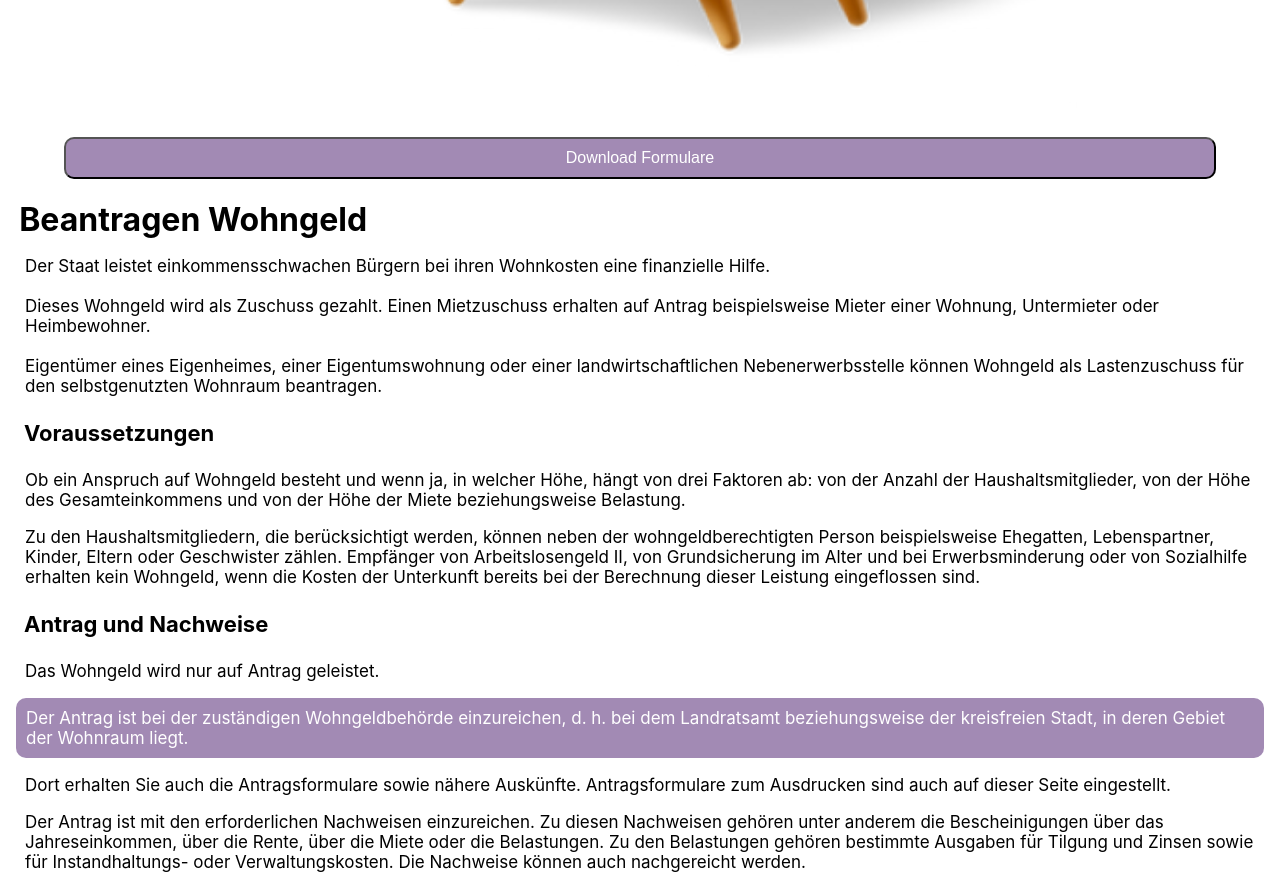
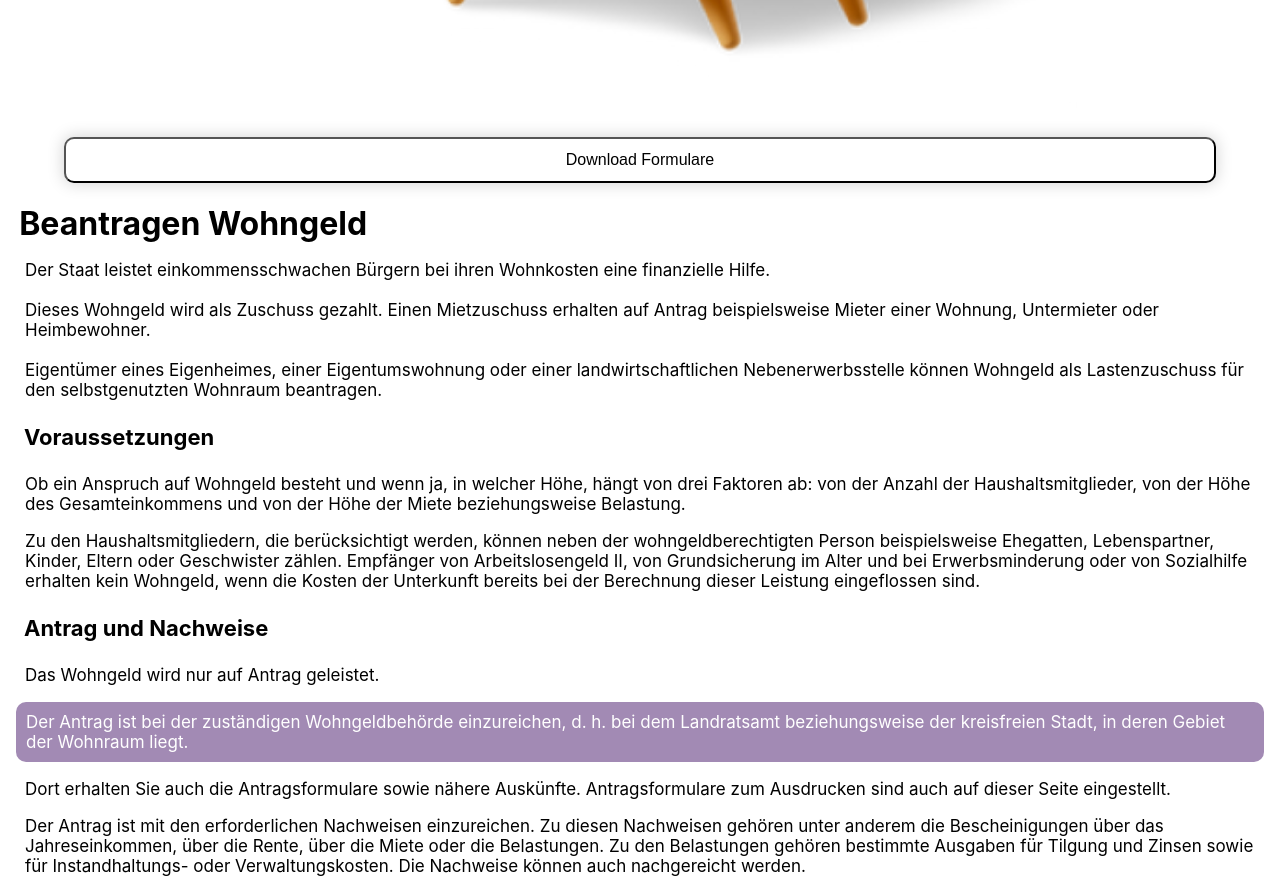
Before and after one commit to xSilentStorm313/Projekt-Web, a React (Create React App) app in the folder webapp/: page /wohngeld in a window 1280 px wide. Shown: the part 1120-2009 px from the top of the page. Built offline with nearby package versions, Linux system fonts and the light colour scheme.

Commit message:
download button

```diff
--- a/webapp/src/Lila/EinzelnerBeitrag.css
+++ b/webapp/src/Lila/EinzelnerBeitrag.css
@@ -144,13 +144,14 @@ ul {
 }
 
 .downloadbutton {
-  background-color: #A28AB4;
-  color: rgb(255, 255, 255);
+  background-color: white;
+  color: black;
   border-radius: 0.625rem;
   width: 90%;
-  padding: 0.625rem;
+  padding: 0.75rem;
   font-size: 1rem;
   font-weight: medium;
+  box-shadow: 0 0 1rem 0.063rem rgb(213, 213, 213);
 }
 
 .quellen {
```
